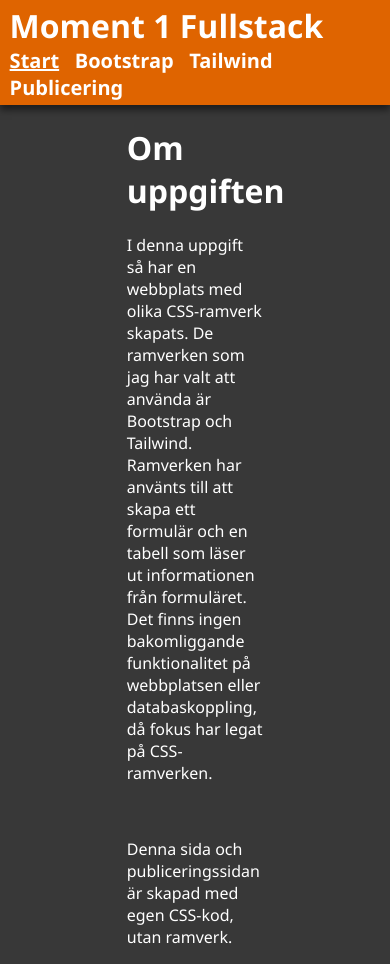
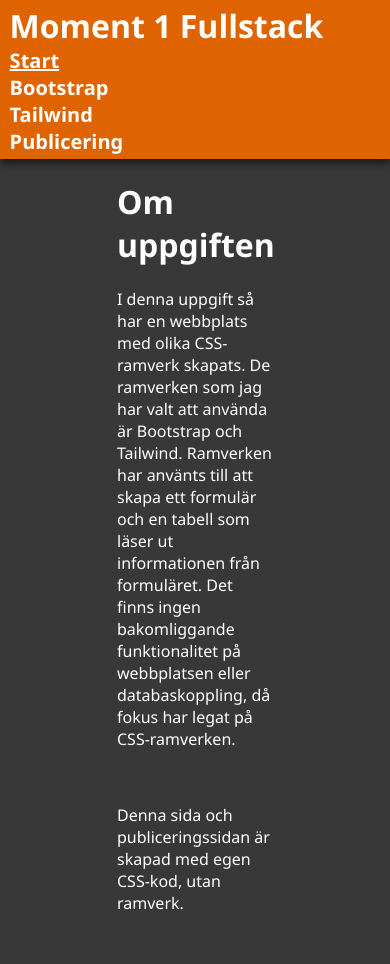
Before and after one commit to stinaRamona/Moment1Fullstack, a website built with Parcel: page src/index.html in a window 390 px wide. After the commit the page ends 930 px from the top, so only its background shows below. Built offline with nearby package versions, Linux system fonts and the light colour scheme.

Commit message:
Gjort så menyn blir enklare att använda vid mindre skärmar

```diff
--- a/src/css/main.css
+++ b/src/css/main.css
@@ -6,7 +6,7 @@ body {
 }
 
 main{
-    max-width: 35%;
+    max-width: 40%;
     margin: 0 auto;
 }
 
@@ -59,3 +59,10 @@ a:hover {
     padding: 0;
     font-size: 1em;
 }
+
+/*Media-query för mindre skärm */
+@media (max-width:900px){
+    #navList li {
+        display: block;
+    }
+}
```
Also changed, not shown: 2 other files.
